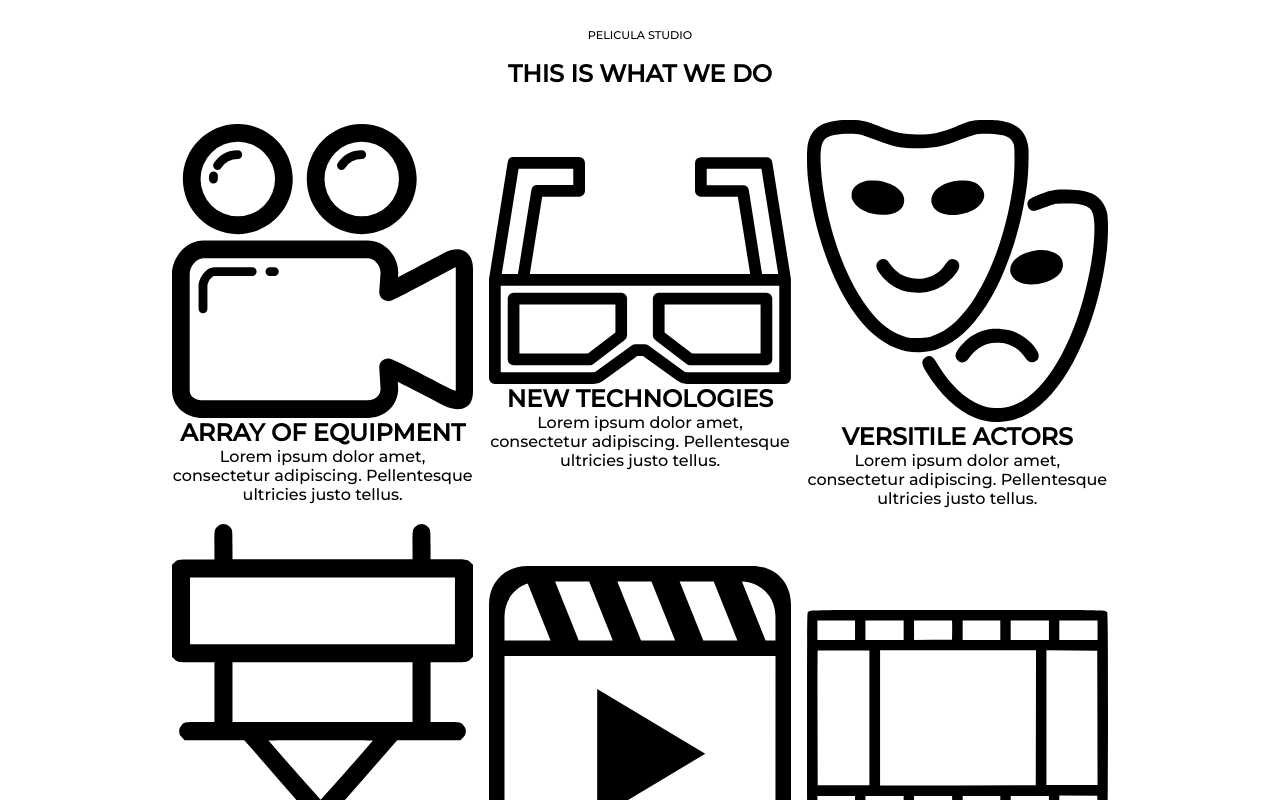
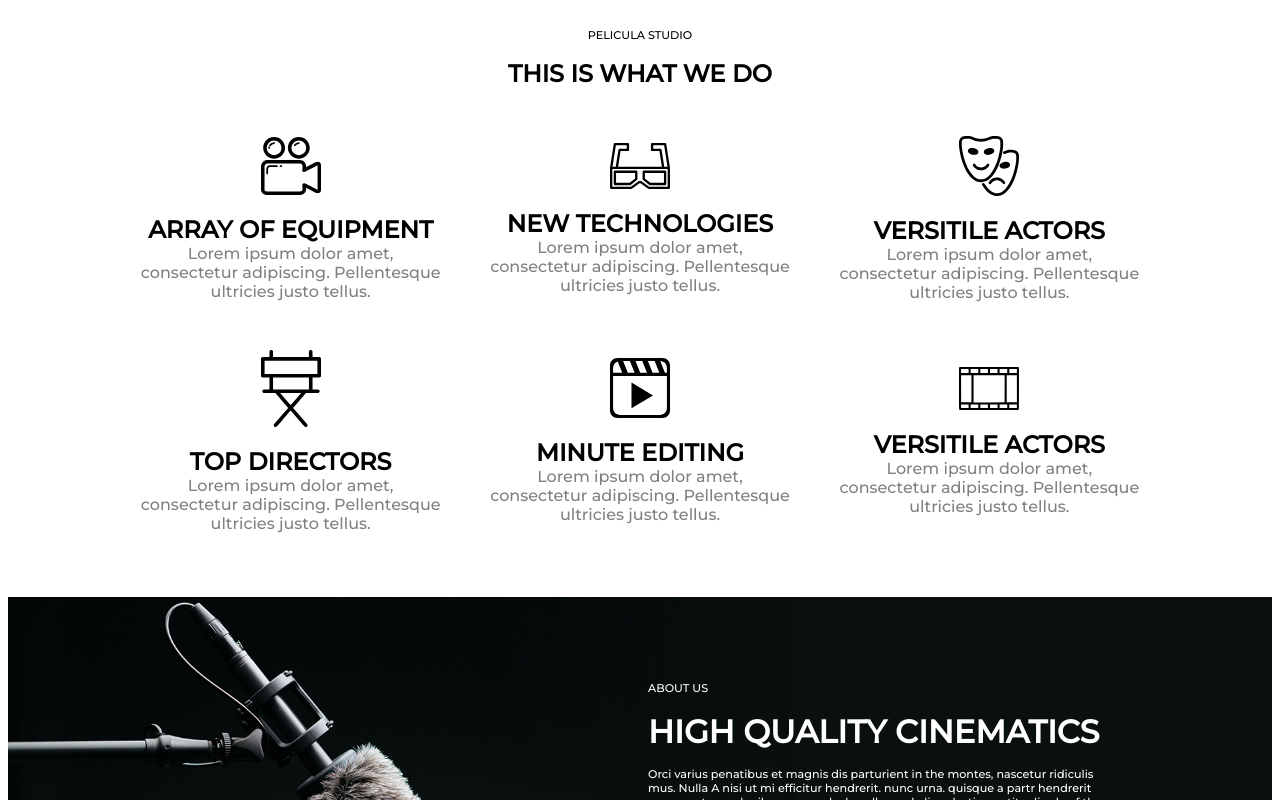
Before and after one commit to NicolaSoggiu/proj-html-vuejs, a Vue app: page / in a window 1280 px wide. Shown: the part 720-1520 px from the top of the page. Built offline with nearby package versions, Linux system fonts and the light colour scheme.

Commit message:
create three different classes depending on the component in which they were to be placed

```diff
--- a/src/components/AppCard.vue
+++ b/src/components/AppCard.vue
@@ -15,4 +15,24 @@ export default {
   </div>
 </template>
 
-<style lang="scss" scoped></style>
+<style lang="scss" scoped>
+.imgclass1 {
+  padding-bottom: 1rem;
+  width: 320px;
+}
+
+.imgclass2 {
+  padding-bottom: 1rem;
+  width: 250px;
+}
+
+.imgclass3 {
+  padding-bottom: 1rem;
+  width: 60px;
+}
+
+span {
+  color: grey;
+  margin-top: 1rem;
+}
+</style>
--- a/src/components/AppMeet.vue
+++ b/src/components/AppMeet.vue
@@ -28,6 +28,12 @@ export default {
       ],
     };
   },
+  methods: {
+    getCardClass(index) {
+      const image = "imgclass2";
+      return image;
+    },
+  },
   components: {
     AppCard,
   },
@@ -40,7 +46,12 @@ export default {
     <h1>MEET THE TEAM</h1>
   </div>
   <div class="meet-team">
-    <AppCard v-for="team in arrMeet" :key="team" :data="team" />
+    <AppCard
+      v-for="(team, index) in arrMeet"
+      :key="team"
+      :data="team"
+      :img-class="getCardClass(index)"
+    />
   </div>
 </template>
 
@@ -60,6 +71,7 @@ export default {
 .meet-team {
   display: flex;
   justify-content: center;
+  gap: 1rem;
   padding-inline: 15rem;
   margin-top: 4rem;
   margin-bottom: 4rem;
--- a/src/components/AppWatchlist.vue
+++ b/src/components/AppWatchlist.vue
@@ -86,7 +86,6 @@ export default {
   grid-template-columns: repeat(auto-fit, minmax(300px, 1fr));
   gap: 3rem;
   justify-items: center;
-  align-items: center;
   text-align: center;
   margin-top: 4rem;
   margin-bottom: 4rem;
@@ -99,8 +98,4 @@ h2 {
 span {
   font-size: 0.6rem;
 }
-
-.imgclass1 {
-  width: 200px;
-}
 </style>
--- a/src/components/AppWhatWeDo.vue
+++ b/src/components/AppWhatWeDo.vue
@@ -38,6 +38,12 @@ export default {
       ],
     };
   },
+  methods: {
+    getCardClass(index) {
+      const image = "imgclass3";
+      return image;
+    },
+  },
   components: {
     AppCard,
   },
@@ -51,10 +57,10 @@ export default {
   </div>
   <div class="What-we-do">
     <AppCard
-      class="card"
-      v-for="card in arrWhatWeDo"
+      v-for="(card, index) in arrWhatWeDo"
       :key="card"
       :data="card"
+      :img-class="getCardClass(index)"
     />
   </div>
 </template>
@@ -76,29 +82,13 @@ export default {
 .What-we-do {
   width: 1000px;
   margin: auto;
-  display: flex;
-  flex-wrap: wrap;
-  justify-content: center;
+  display: grid;
+  grid-template-columns: repeat(auto-fit, minmax(300px, 1fr));
+  gap: 3rem;
+  justify-items: center;
   align-items: center;
-  gap: 1rem;
-}
-
-.card {
-  width: calc((100% / 3) - 2rem);
-  display: flex;
-  flex-direction: column;
   text-align: center;
-  img {
-    aspect-ratio: 1 / 1;
-    width: 60px;
-    padding-bottom: 1rem;
-  }
-  h2 {
-    padding-bottom: 1rem;
-    font-size: 1rem;
-  }
-  span {
-    font-size: 0.6rem;
-  }
+  margin-top: 1rem;
+  margin-bottom: 4rem;
 }
 </style>
```
